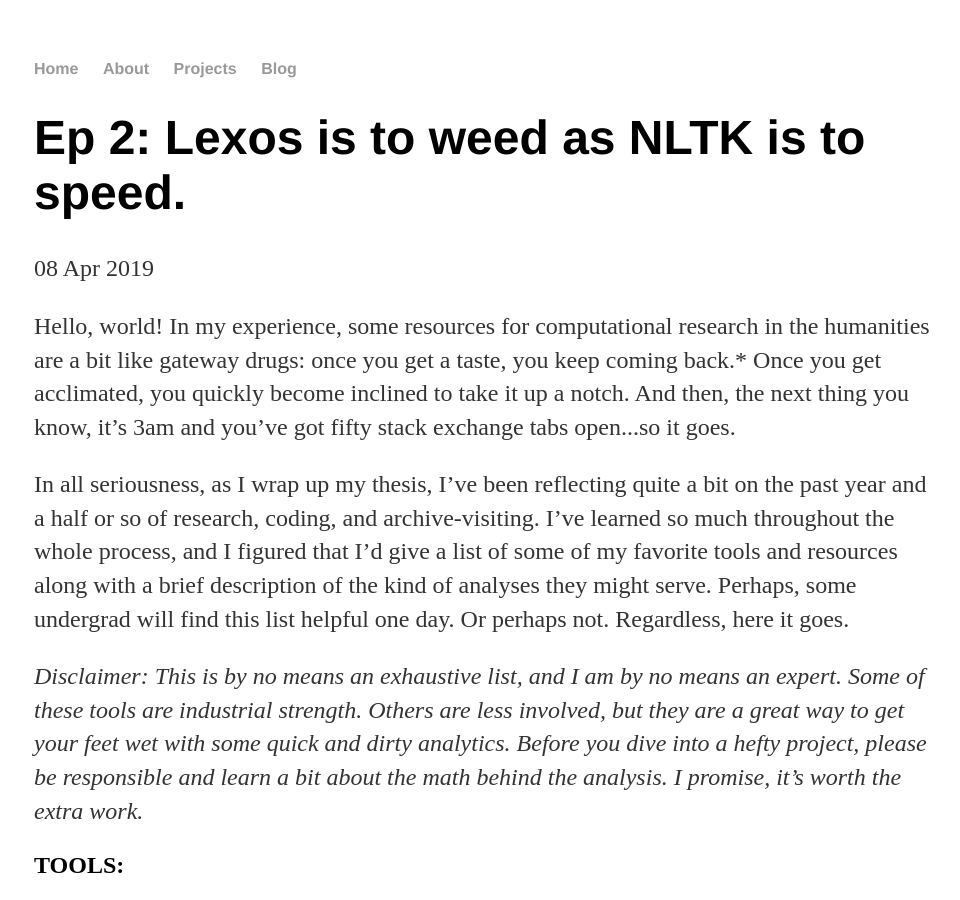
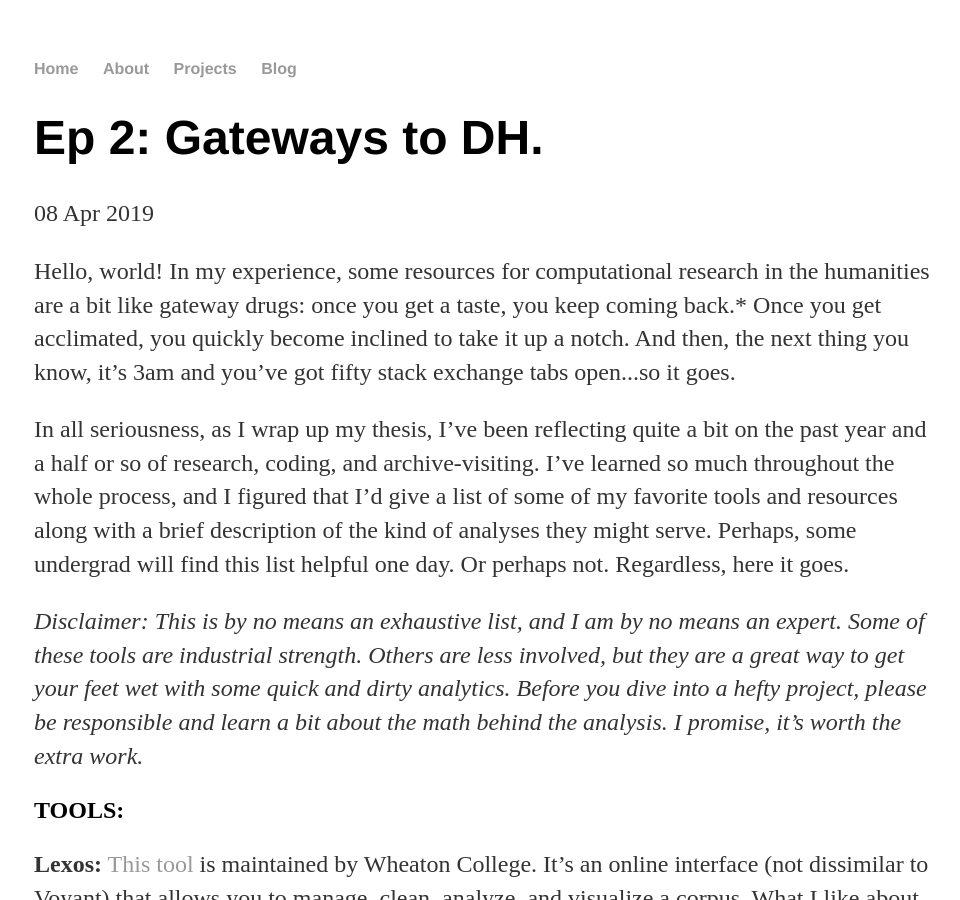
Before and after one commit to abigailella/abigailella.github.io, a Jekyll site: the page built from _posts/2019-04-08-ep-2-gateway-to-DH.md, in a window 1280 px wide and 900 px high. Shown: the whole window, without its empty margins (158-1118 px from the left). Built offline with Jekyll 4.4.1, drawn with Linux system fonts in a browser that asks for light colours.

Commit message:
Update 2019-04-08-ep-2-gateway-to-DH.md

```diff
--- a/_posts/2019-04-08-ep-2-gateway-to-DH.md
+++ b/_posts/2019-04-08-ep-2-gateway-to-DH.md
@@ -1,6 +1,6 @@
 ---
 layout: post
-title: "Ep 2: Lexos is to weed as NLTK is to speed."
+title: "Ep 2: Gateways to DH."
 date: 2019-04-08
 ---
 
```
